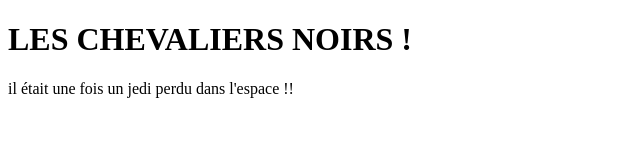
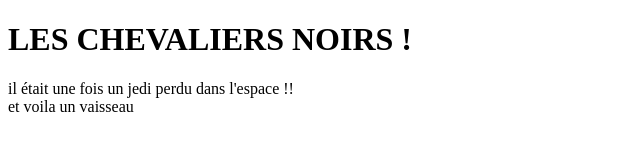
Before and after one commit to amiyou84/Formation-udemy, a plain HTML site: page index.html in a window 1280 px wide. Shown: the whole page, without its empty margins (0-640 px from the left). Drawn offline with Linux system fonts and the light colour scheme.

Commit message:
ajout nouvelle div

```diff
--- a/index.html
+++ b/index.html
@@ -11,5 +11,6 @@
    <div>
     il était une fois un jedi perdu dans l'espace !!
    </div>
+   <div>et voila un vaisseau</div>
 </body>
 </html>
```
